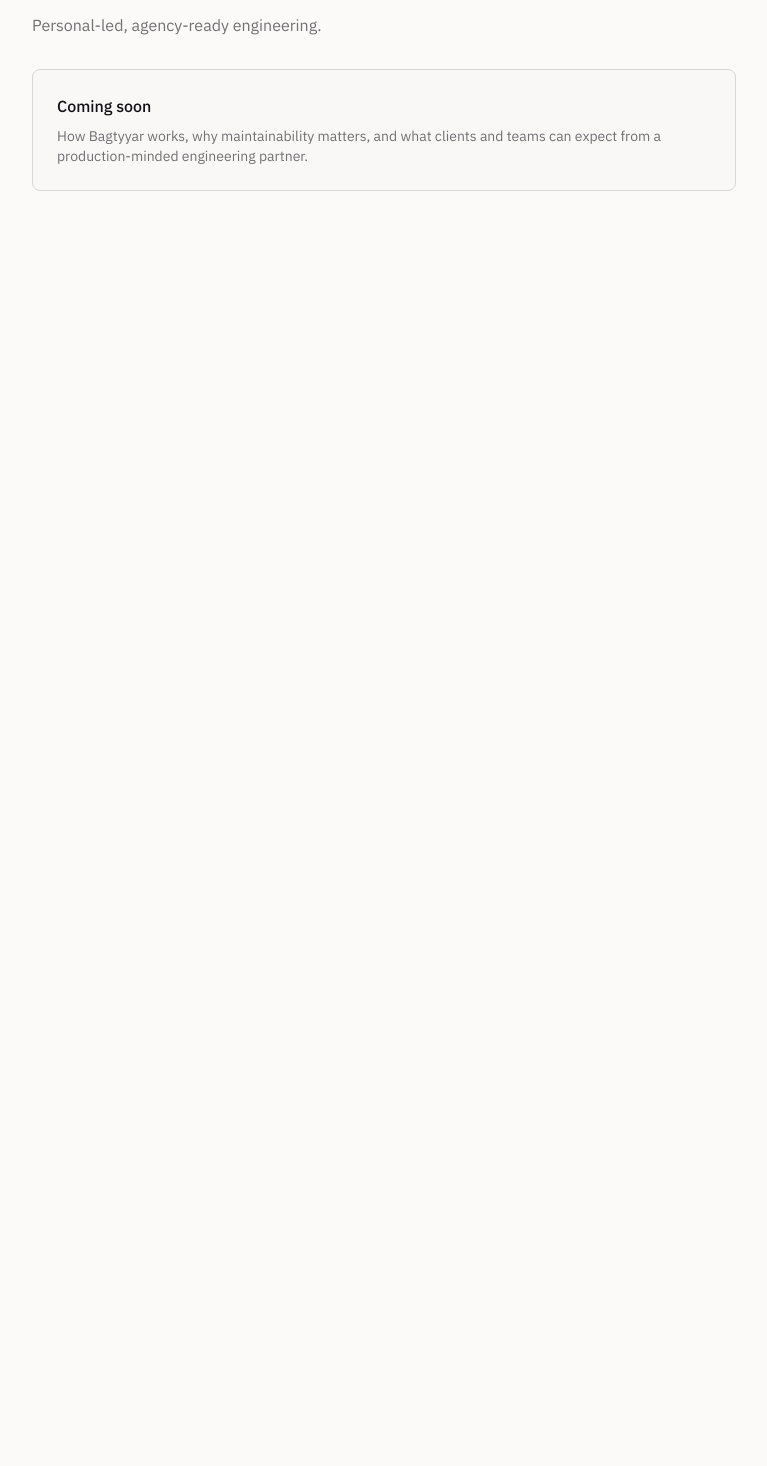
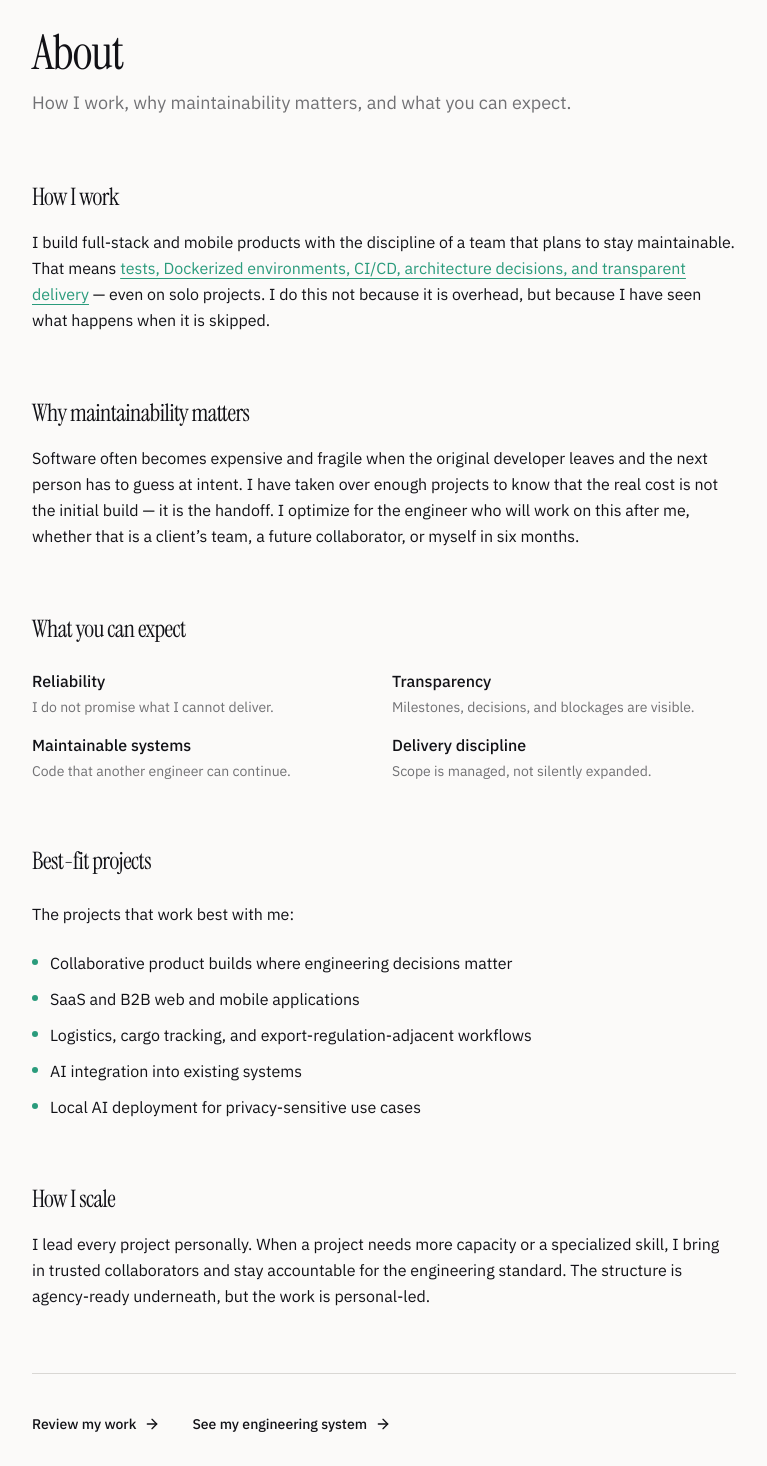
Before and after one commit to bagtyyarkovusov/personal-engineering-portfolio, a Next.js app: page /about in a window 1280 px wide. Shown: the part 124-1590 px from the top of the page, without its empty margins (256-1023 px from the left). Before the commit the page ends 857 px from the top, so only its background shows below. Built offline with nearby package versions, Linux system fonts and the light colour scheme.

Commit message:
feat(about): implement issue #12 about page

```diff
--- a/src/app/(public)/about/page.tsx
+++ b/src/app/(public)/about/page.tsx
@@ -1,24 +1,168 @@
+import Link from "next/link";
+import { ArrowRight } from "lucide-react";
+
 export const metadata = {
   title: "About — Bagtyyar",
 };
 
 export default function AboutPage() {
   return (
-    <main className="mx-auto flex min-h-svh max-w-3xl flex-col gap-8 p-8">
-      <header className="space-y-2">
-        <h1 className="font-serif text-4xl tracking-tight">About</h1>
-        <p className="text-muted-foreground">
-          Personal-led, agency-ready engineering.
+    <main className="mx-auto flex min-h-svh max-w-3xl flex-col gap-16 px-6 py-16 lg:px-8 lg:py-24">
+      {/* Page title */}
+      <header className="space-y-3">
+        <h1 className="font-serif text-4xl tracking-tight text-foreground lg:text-5xl">
+          About
+        </h1>
+        <p className="text-lg text-muted-foreground">
+          How I work, why maintainability matters, and what you can expect.
         </p>
       </header>
 
-      <section className="rounded-lg border border-border bg-card p-6">
-        <h2 className="font-medium text-card-foreground">Coming soon</h2>
-        <p className="mt-2 text-sm text-muted-foreground">
-          How Bagtyyar works, why maintainability matters, and what clients and
-          teams can expect from a production-minded engineering partner.
+      {/* Section 1: How I work */}
+      <section className="space-y-4">
+        <h2 className="font-serif text-2xl tracking-tight text-foreground">
+          How I work
+        </h2>
+        <p className="leading-relaxed text-foreground">
+          I build full-stack and mobile products with the discipline of a team
+          that plans to stay maintainable. That means{" "}
+          <Link
+            href="/engineering-system"
+            className="text-primary underline underline-offset-4 transition-colors hover:text-foreground"
+          >
+            tests, Dockerized environments, CI/CD, architecture decisions, and
+            transparent delivery
+          </Link>{" "}
+          — even on solo projects. I do this not because it is overhead, but
+          because I have seen what happens when it is skipped.
         </p>
       </section>
+
+      {/* Section 2: Why maintainability matters */}
+      <section className="space-y-4">
+        <h2 className="font-serif text-2xl tracking-tight text-foreground">
+          Why maintainability matters
+        </h2>
+        <p className="leading-relaxed text-foreground">
+          Software often becomes expensive and fragile when the original
+          developer leaves and the next person has to guess at intent. I have
+          taken over enough projects to know that the real cost is not the
+          initial build — it is the handoff. I optimize for the engineer who
+          will work on this after me, whether that is a client’s team, a future
+          collaborator, or myself in six months.
+        </p>
+      </section>
+
+      {/* Section 3: What you can expect */}
+      <section className="space-y-6">
+        <h2 className="font-serif text-2xl tracking-tight text-foreground">
+          What you can expect
+        </h2>
+        <dl className="grid gap-4 sm:grid-cols-2">
+          <div className="space-y-1">
+            <dt className="font-medium text-foreground">Reliability</dt>
+            <dd className="text-sm text-muted-foreground">
+              I do not promise what I cannot deliver.
+            </dd>
+          </div>
+          <div className="space-y-1">
+            <dt className="font-medium text-foreground">Transparency</dt>
+            <dd className="text-sm text-muted-foreground">
+              Milestones, decisions, and blockages are visible.
+            </dd>
+          </div>
+          <div className="space-y-1">
+            <dt className="font-medium text-foreground">
+              Maintainable systems
+            </dt>
+            <dd className="text-sm text-muted-foreground">
+              Code that another engineer can continue.
+            </dd>
+          </div>
+          <div className="space-y-1">
+            <dt className="font-medium text-foreground">Delivery discipline</dt>
+            <dd className="text-sm text-muted-foreground">
+              Scope is managed, not silently expanded.
+            </dd>
+          </div>
+        </dl>
+      </section>
+
+      {/* Section 4: Best-fit projects */}
+      <section className="space-y-6">
+        <h2 className="font-serif text-2xl tracking-tight text-foreground">
+          Best-fit projects
+        </h2>
+        <p className="leading-relaxed text-foreground">
+          The projects that work best with me:
+        </p>
+        <ul className="space-y-3">
+          <li className="flex items-start gap-3">
+            <span className="mt-2 inline-block size-1.5 rounded-full bg-primary" />
+            <span className="text-foreground">
+              Collaborative product builds where engineering decisions matter
+            </span>
+          </li>
+          <li className="flex items-start gap-3">
+            <span className="mt-2 inline-block size-1.5 rounded-full bg-primary" />
+            <span className="text-foreground">
+              SaaS and B2B web and mobile applications
+            </span>
+          </li>
+          <li className="flex items-start gap-3">
+            <span className="mt-2 inline-block size-1.5 rounded-full bg-primary" />
+            <span className="text-foreground">
+              Logistics, cargo tracking, and export-regulation-adjacent
+              workflows
+            </span>
+          </li>
+          <li className="flex items-start gap-3">
+            <span className="mt-2 inline-block size-1.5 rounded-full bg-primary" />
+            <span className="text-foreground">
+              AI integration into existing systems
+            </span>
+          </li>
+          <li className="flex items-start gap-3">
+            <span className="mt-2 inline-block size-1.5 rounded-full bg-primary" />
+            <span className="text-foreground">
+              Local AI deployment for privacy-sensitive use cases
+            </span>
+          </li>
+        </ul>
+      </section>
+
+      {/* Section 5: How I scale */}
+      <section className="space-y-4">
+        <h2 className="font-serif text-2xl tracking-tight text-foreground">
+          How I scale
+        </h2>
+        <p className="leading-relaxed text-foreground">
+          I lead every project personally. When a project needs more capacity or
+          a specialized skill, I bring in trusted collaborators and stay
+          accountable for the engineering standard. The structure is
+          agency-ready underneath, but the work is personal-led.
+        </p>
+      </section>
+
+      {/* Section 6: Bottom link row */}
+      <footer className="border-t border-border pt-10">
+        <div className="flex flex-col gap-4 sm:flex-row sm:items-center sm:gap-8">
+          <Link
+            href="/work"
+            className="group inline-flex items-center gap-2 text-sm font-medium text-foreground transition-colors hover:text-primary"
+          >
+            Review my work
+            <ArrowRight className="size-4 transition-transform group-hover:translate-x-0.5" />
+          </Link>
+          <Link
+            href="/engineering-system"
+            className="group inline-flex items-center gap-2 text-sm font-medium text-foreground transition-colors hover:text-primary"
+          >
+            See my engineering system
+            <ArrowRight className="size-4 transition-transform group-hover:translate-x-0.5" />
+          </Link>
+        </div>
+      </footer>
     </main>
   );
 }
```
Also changed, not shown: 1 other file (tests, documents, lock files or other folders).
